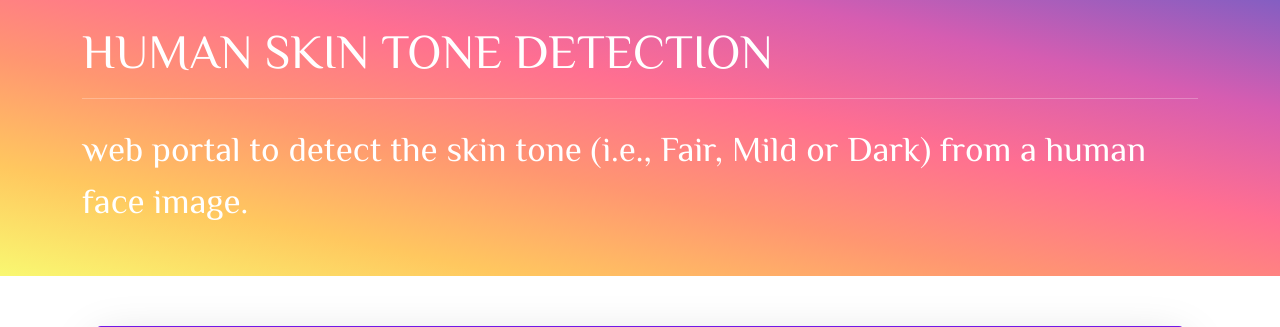
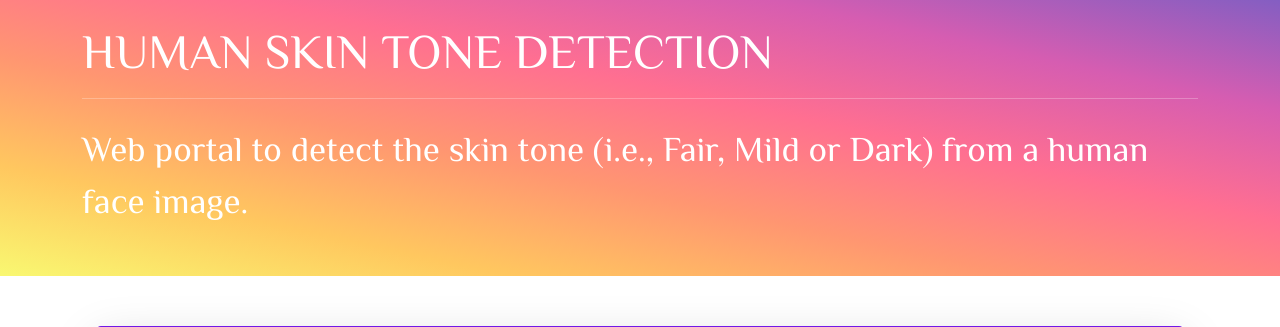
Before and after one commit to vishwarajpawar/Skin-Tone, a Django app: page / in a window 1280 px wide. Shown: the top 327 px of the page. Run offline with Django 3.2, Linux system fonts and the light colour scheme; some libraries are stand-ins or nearby versions; some web fonts are replaced.

Commit message:
First itration commit

```diff
--- a/skin_tone/templates/skin_tone/index.html
+++ b/skin_tone/templates/skin_tone/index.html
@@ -37,7 +37,7 @@ style="background: linear-gradient(to left bottom, #845EC2, #D65DB1, #FF6F91, #F
   <div class="container">
     <h2 class="display-5 " style=" font-family: Philosopher; " >HUMAN SKIN TONE DETECTION</h2>
     <hr>
-     <p class="text-white  my-4" style=" font-family: Philosopher; font-size: 35px">web portal to detect the
+     <p class="text-white  my-4" style=" font-family: Philosopher; font-size: 35px">Web portal to detect the
               skin
               tone (i.e., Fair, Mild or Dark) from a human
               face image.</p>
```
